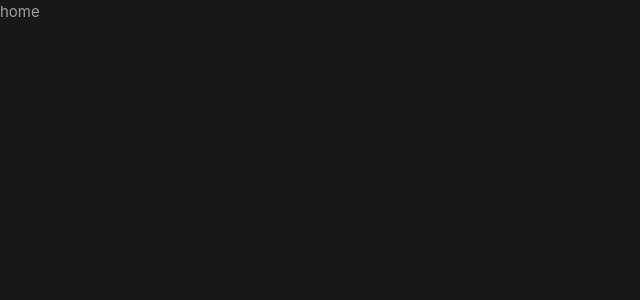
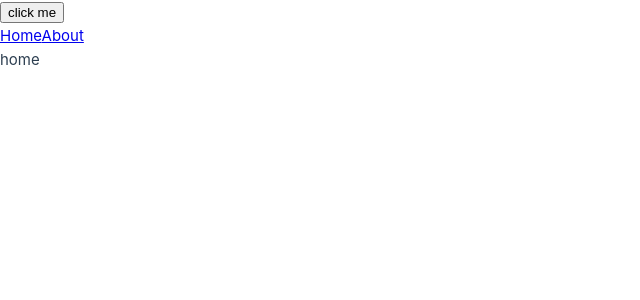
Before and after one commit to Hossam5000/routerLearning, a Vue app: page / in a window 1280 px wide. Shown: the top 300 px of the page, without its empty margins (0-640 px from the left). Built offline with nearby package versions, Linux system fonts and the light colour scheme.

Commit message:
completing the router lesson

```diff
--- a/src/App.vue
+++ b/src/App.vue
@@ -1,8 +1,10 @@
 <script setup>
 import { RouterView } from 'vue-router';
+import Nav from './components/Nav.vue';
 </script>
 
 <template>
+  <Nav/>
   <RouterView />
 </template>
 
--- a/src/assets/base.css
+++ b/src/assets/base.css
@@ -36,7 +36,7 @@
   --section-gap: 160px;
 }
 
-@media (prefers-color-scheme: light) {
+@media (prefers-color-scheme: white) {
   :root {
     --color-background: var(--vt-c-black);
     --color-background-soft: var(--vt-c-black-soft);
--- /dev/null
+++ b/src/components/Nav.vue
@@ -0,0 +1,23 @@
+<script setup>
+// imports
+import { RouterLink } from 'vue-router';
+import {ref} from 'vue';
+
+// cons & vars
+const randomState = ref("");
+</script>
+
+<template>
+    <div>
+        {{ randomState }}
+        <button @click="randomState='hello'">click me</button>
+    </div>
+    <div class="nav">
+        <RouterLink to="/">Home</RouterLink>
+        <RouterLink to="/about">About</RouterLink>
+    </div>
+</template>
+
+<style scoped>
+
+</style>
```
Also changed, not shown: src/router/index.js (indentation only).
